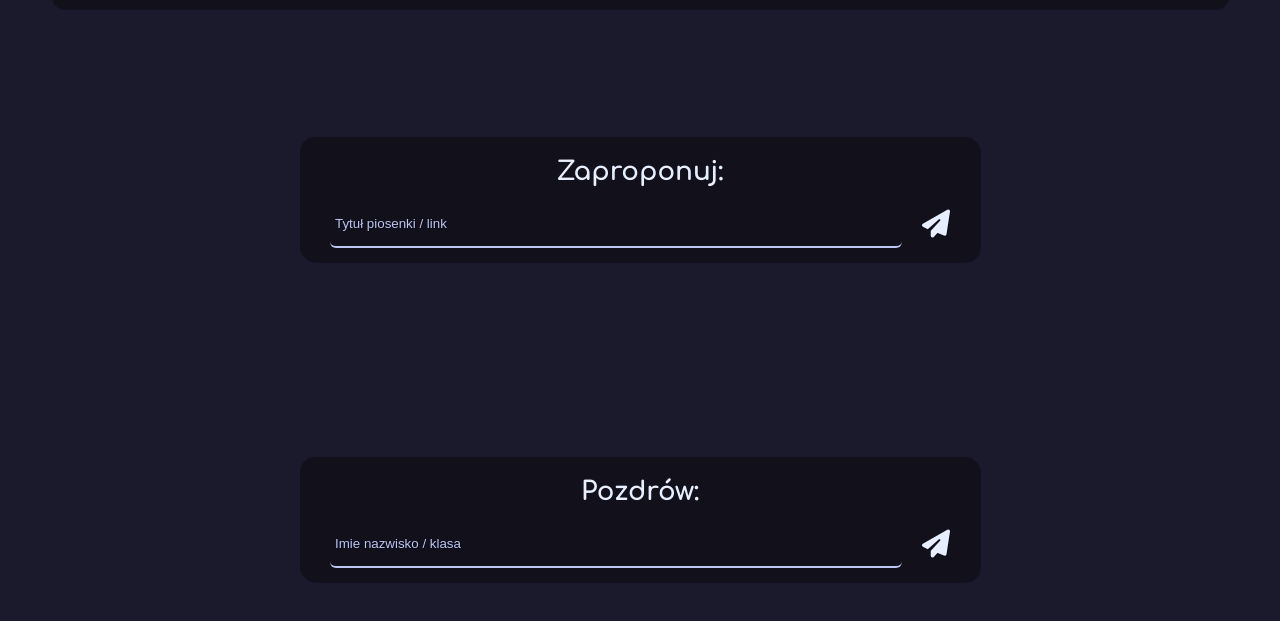
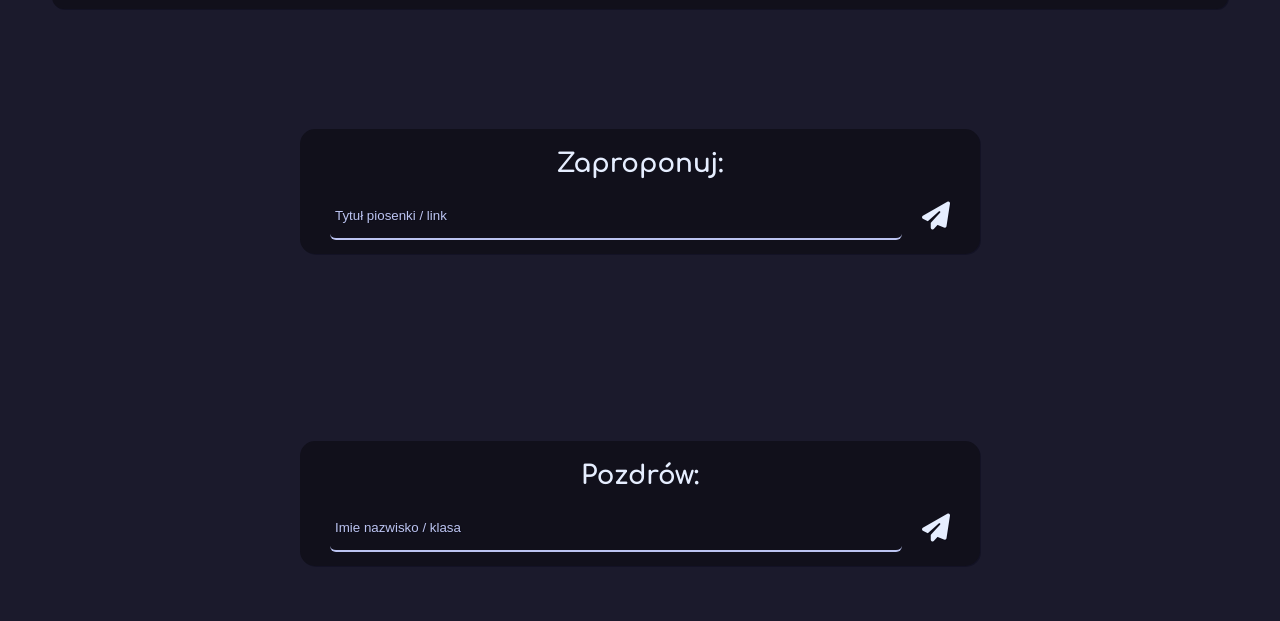
Before and after one commit to Luki20091/RadioZST, a plain HTML site: page index.html in a window 1280 px wide. Shown: the part 63-684 px from the top of the page. Drawn offline with Linux system fonts and the light colour scheme.

Commit message:
Add files via upload

```diff
--- a/assets/styles/desktop.css
+++ b/assets/styles/desktop.css
@@ -211,11 +211,11 @@ body {
 
 
 .songFormContainer-visible {
-	top: 25% !important;
+	top: 24% !important;
 }
 
 .orderFormContainer-visible {
-	top: 65% !important;
+	top: 63% !important;
 }
 
 
```
